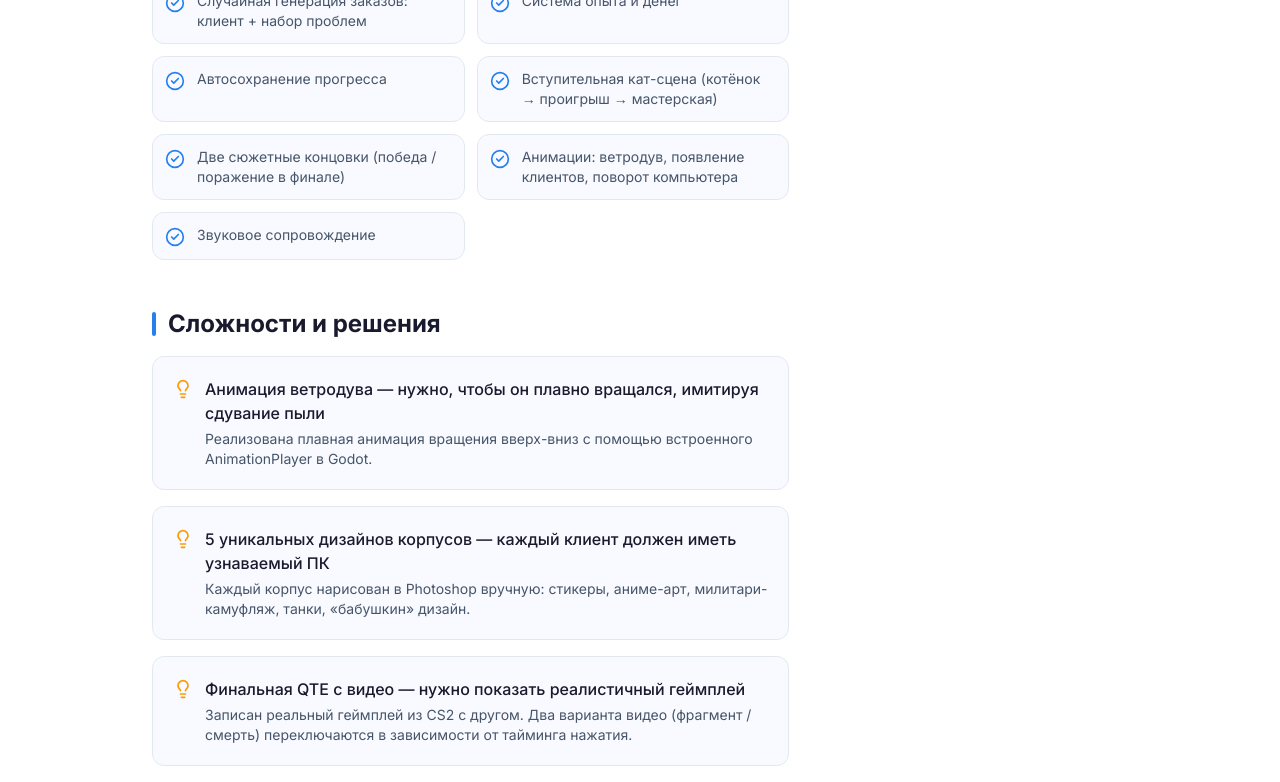
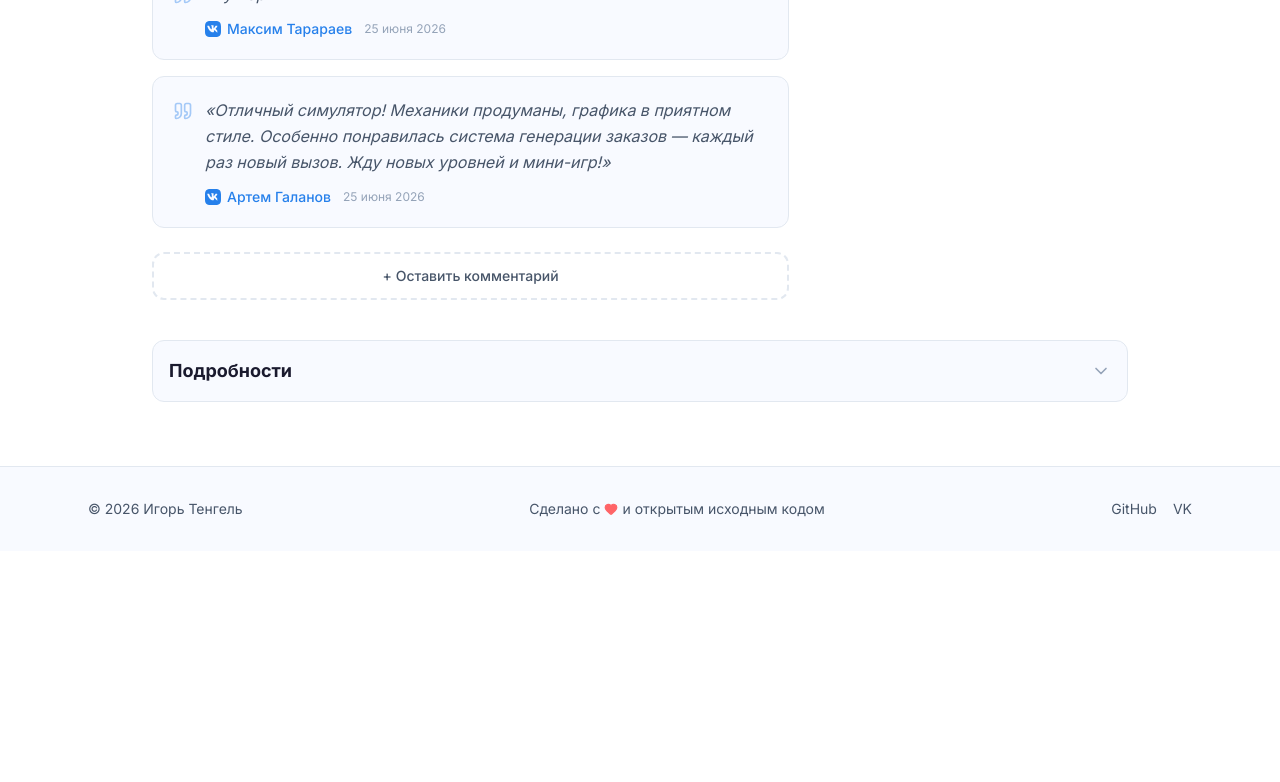
Before and after one commit to igetpaid/igetpaid.github.io, a React (Vite) app: page /gamedev/hardreset in a window 1280 px wide. Shown: the part 2100-2882 px from the top of the page. After the commit the page ends 2651 px from the top, so only its background shows below. Built offline with nearby package versions, Linux system fonts and the light colour scheme.

Commit message:
feat: move features and challenges into collapsible 'Подробности' at bottom

```diff
--- a/src/pages/ProjectPage.jsx
+++ b/src/pages/ProjectPage.jsx
@@ -11,6 +11,7 @@ import {
   Code2,
   CheckCircle2,
   Lightbulb,
+  ChevronDown,
   ChevronLeft,
   ChevronRight,
   Download,
@@ -254,55 +255,6 @@ export default function ProjectPage() {
                     ))}
                   </div>
 
-                  {/* Features list */}
-                  {project.gameplay.features && (
-                    <div className="mt-6 grid sm:grid-cols-2 gap-3">
-                      {project.gameplay.features.map((f, i) => (
-                        <div
-                          key={i}
-                          className="flex items-start gap-3 p-3 rounded-xl bg-[var(--section-card-bg)] border border-[var(--section-border)]"
-                        >
-                          <CheckCircle2 className="w-5 h-5 text-[var(--section-accent)] shrink-0 mt-0.5" />
-                          <span className="text-sm text-[var(--section-text-secondary)]">{f}</span>
-                        </div>
-                      ))}
-                    </div>
-                  )}
-                </motion.section>
-              )}
-
-              {/* Challenges */}
-              {project.challenges && (
-                <motion.section
-                  initial={{ opacity: 0, y: 20 }}
-                  whileInView={{ opacity: 1, y: 0 }}
-                  viewport={{ once: true }}
-                  transition={{ duration: 0.5, delay: 0.2 }}
-                >
-                  <h2 className="text-2xl font-bold text-[var(--section-text)] mb-4 flex items-center gap-3">
-                    <span className="w-1 h-6 rounded-full bg-[var(--section-accent)]" />
-                    {project.challenges.title}
-                  </h2>
-                  <div className="space-y-4">
-                    {project.challenges.items.map((item, i) => (
-                      <div
-                        key={i}
-                        className="p-5 rounded-xl bg-[var(--section-card-bg)] border border-[var(--section-border)]"
-                      >
-                        <div className="flex items-start gap-3">
-                          <Lightbulb className="w-5 h-5 text-amber-500 shrink-0 mt-0.5" />
-                          <div>
-                            <p className="font-medium text-[var(--section-text)] mb-1">
-                              {item.problem}
-                            </p>
-                            <p className="text-sm text-[var(--section-text-secondary)]">
-                              {item.solution}
-                            </p>
-                          </div>
-                        </div>
-                      </div>
-                    ))}
-                  </div>
                 </motion.section>
               )}
 
@@ -533,6 +485,14 @@ export default function ProjectPage() {
               )}
             </div>
           </div>
+
+          {/* ─── Collapsible Details ─── */}
+          {(project.gameplay?.features || project.challenges) && (
+            <DetailsSection
+              features={project.gameplay?.features}
+              challenges={project.challenges}
+            />
+          )}
         </div>
       </main>
 
@@ -540,3 +500,86 @@ export default function ProjectPage() {
     </div>
   )
 }
+
+/* ─── Collapsible Details Section ─── */
+function DetailsSection({ features, challenges }) {
+  const [isOpen, setIsOpen] = useState(false)
+
+  return (
+    <section className="mt-10">
+      <button
+        onClick={() => setIsOpen(!isOpen)}
+        className="w-full flex items-center justify-between p-4 rounded-xl bg-[var(--section-card-bg)] border border-[var(--section-border)] hover:border-[var(--section-accent)]/30 transition-colors group"
+      >
+        <span className="text-lg font-bold text-[var(--section-text)] group-hover:text-[var(--section-accent)] transition-colors">
+          Подробности
+        </span>
+        <ChevronDown
+          className={`w-5 h-5 text-[var(--section-muted)] transition-transform duration-300 ${
+            isOpen ? 'rotate-180' : ''
+          }`}
+        />
+      </button>
+
+      {isOpen && (
+        <motion.div
+          initial={{ height: 0, opacity: 0 }}
+          animate={{ height: 'auto', opacity: 1 }}
+          transition={{ duration: 0.3 }}
+          className="mt-4 space-y-8 overflow-hidden"
+        >
+          {/* Features */}
+          {features && features.length > 0 && (
+            <div>
+              <h3 className="text-xl font-bold text-[var(--section-text)] mb-4 flex items-center gap-3">
+                <span className="w-1 h-5 rounded-full bg-[var(--section-accent)]" />
+                Особенности
+              </h3>
+              <div className="grid sm:grid-cols-2 gap-3">
+                {features.map((f, i) => (
+                  <div
+                    key={i}
+                    className="flex items-start gap-3 p-3 rounded-xl bg-[var(--section-card-bg)] border border-[var(--section-border)]"
+                  >
+                    <CheckCircle2 className="w-5 h-5 text-[var(--section-accent)] shrink-0 mt-0.5" />
+                    <span className="text-sm text-[var(--section-text-secondary)]">{f}</span>
+                  </div>
+                ))}
+              </div>
+            </div>
+          )}
+
+          {/* Challenges */}
+          {challenges && challenges.items && challenges.items.length > 0 && (
+            <div>
+              <h3 className="text-xl font-bold text-[var(--section-text)] mb-4 flex items-center gap-3">
+                <span className="w-1 h-5 rounded-full bg-[var(--section-accent)]" />
+                {challenges.title || 'Сложности и решения'}
+              </h3>
+              <div className="space-y-4">
+                {challenges.items.map((item, i) => (
+                  <div
+                    key={i}
+                    className="p-5 rounded-xl bg-[var(--section-card-bg)] border border-[var(--section-border)]"
+                  >
+                    <div className="flex items-start gap-3">
+                      <Lightbulb className="w-5 h-5 text-amber-500 shrink-0 mt-0.5" />
+                      <div>
+                        <p className="font-medium text-[var(--section-text)] mb-1">
+                          {item.problem}
+                        </p>
+                        <p className="text-sm text-[var(--section-text-secondary)]">
+                          {item.solution}
+                        </p>
+                      </div>
+                    </div>
+                  </div>
+                ))}
+              </div>
+            </div>
+          )}
+        </motion.div>
+      )}
+    </section>
+  )
+}
```
